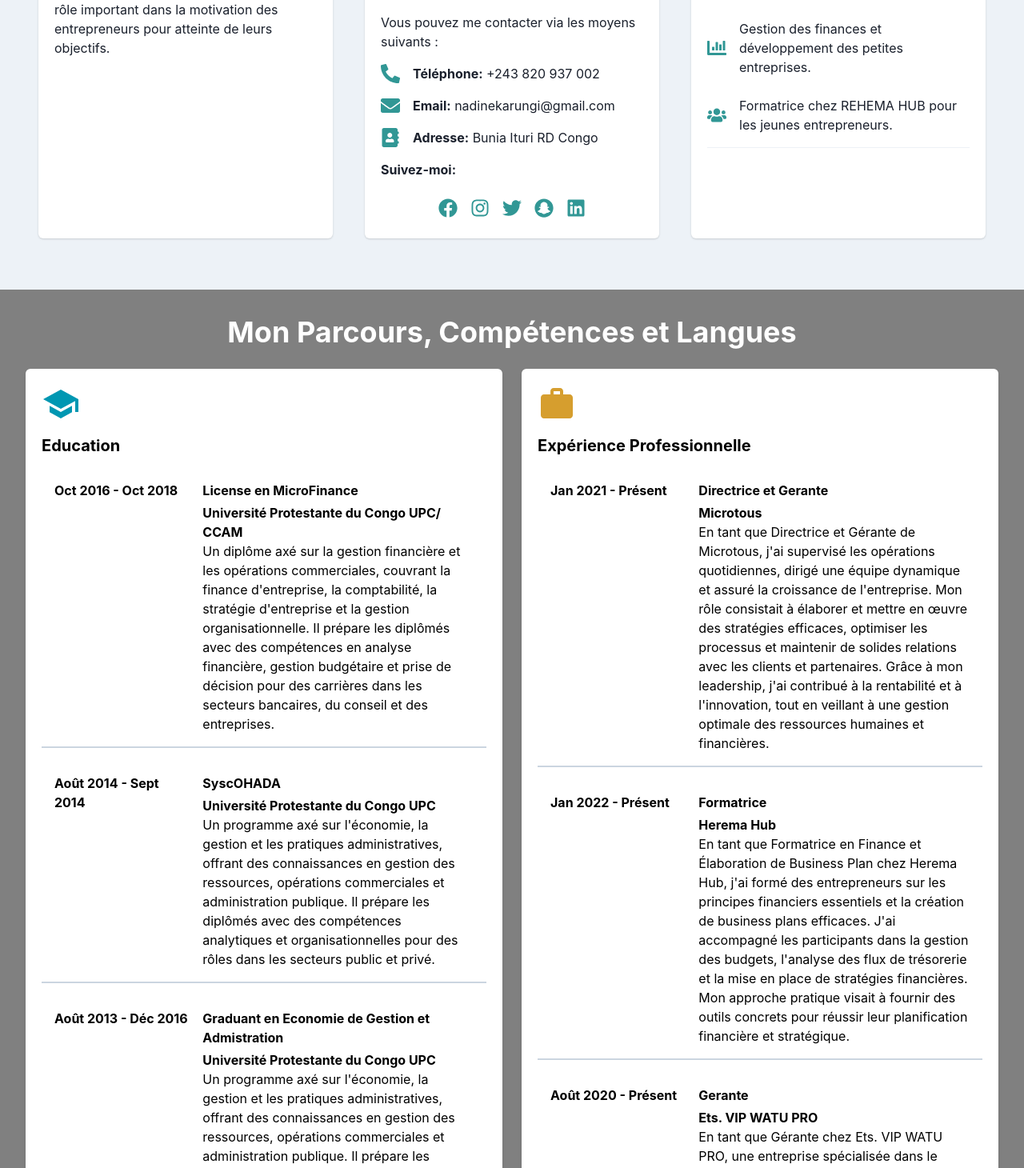
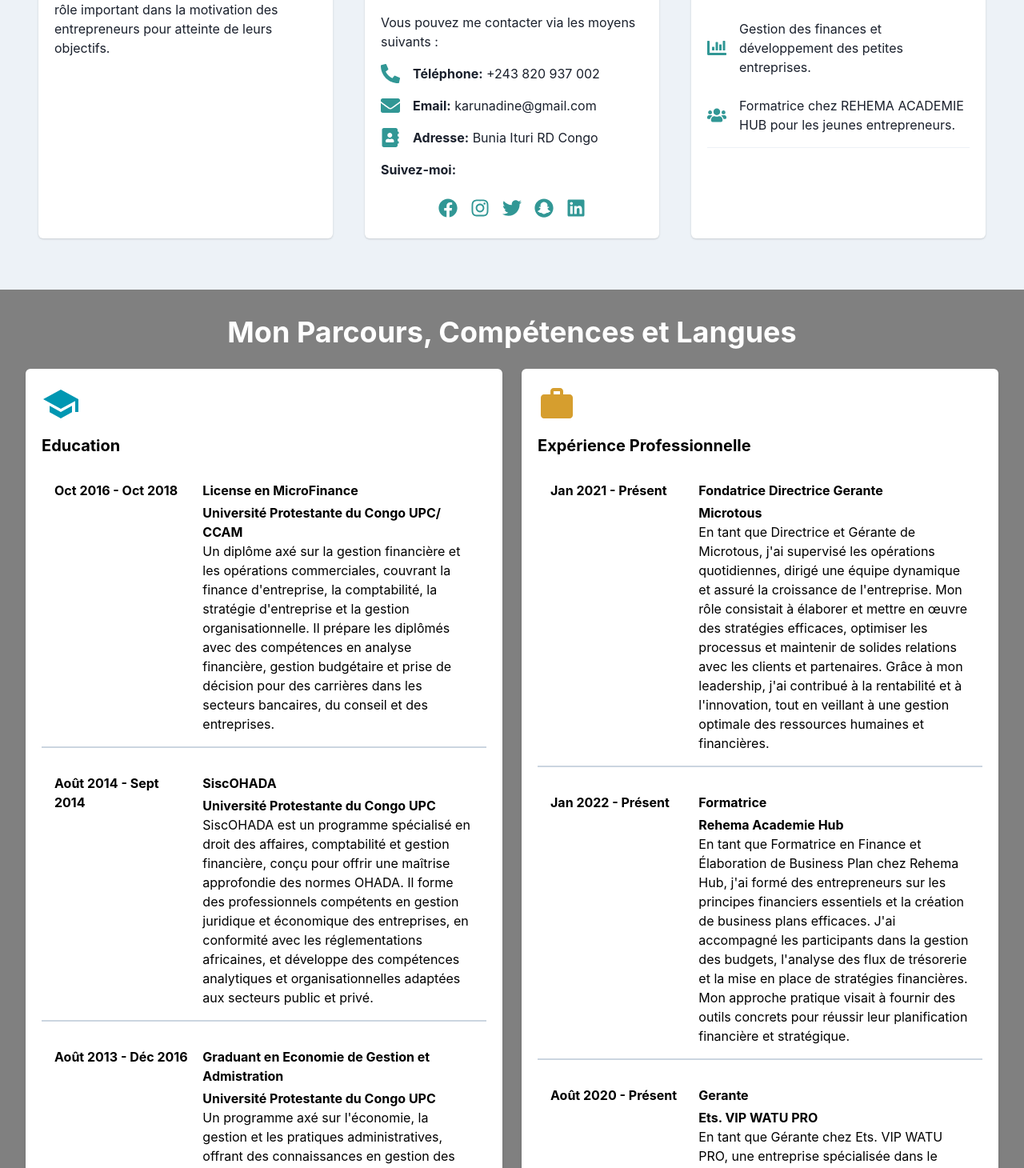
Before and after one commit to Zawadirugenyi/NadineKarungi, a React (Create React App) app: page / in a window 1280 px wide. Shown: the part 1323-2783 px from the top of the page at 80% size. Built offline with nearby package versions, Linux system fonts and the light colour scheme.

Commit message:
fixing errors

```diff
--- a/src/Components/footer1.jsx
+++ b/src/Components/footer1.jsx
@@ -7,8 +7,8 @@ const Footer1 = () => {
       as="footer"
       bg="gray.800"
       color="white"
-      py={2} // Reduced padding for height
-      px={{ base: 4, md: 8 }} // Reduced horizontal padding for a more compact look
+      py={2}
+      px={{ base: 4, md: 8 }}
       direction="column"
       justify="center"
       align="center"
@@ -74,7 +74,7 @@ const Footer1 = () => {
             Contact
           </Heading>
           <Text fontSize="md" mb={1}>
-            Email: nadinekarungi@gmail.com
+            Email: karunadine@gmail.com
           </Text>
           <Text fontSize="md" mb={1}>Téléphone: +243 820 937 002</Text>
           <Text fontSize="md">Basée à: Bunia Ituri, République Démocratique du Congo</Text>
--- a/src/pages/home.jsx
+++ b/src/pages/home.jsx
@@ -163,7 +163,7 @@ const HomePage = () => {
               <Flex align="center">
                 <Icon as={FaEnvelope} boxSize={6} color="teal.500" mr={4} />
                 <Text fontSize="md">
-                  <strong>Email:</strong> nadinekarungi@gmail.com
+                  <strong>Email:</strong> karunadine@gmail.com
                 </Text>
               </Flex>
 
@@ -235,7 +235,7 @@ const HomePage = () => {
               <Flex align="center">
                 <Icon as={FaUsers} boxSize={6} color="teal.500" mr={4} />
                 <Text fontSize="md">
-                  Formatrice chez REHEMA HUB pour les jeunes entrepreneurs.
+                  Formatrice chez REHEMA ACADEMIE HUB pour les jeunes entrepreneurs.
                 </Text>
               </Flex>
             </Stack>
@@ -290,12 +290,11 @@ const HomePage = () => {
                 </Text>
                 <Box>
                   <Text fontWeight="bold" mb={1}>
-                    <strong>SyscOHADA</strong>
+                    <strong>SiscOHADA</strong>
                   </Text>
                   <Text fontWeight="bold">Université Protestante du Congo UPC</Text>
                   <Text>
-                    Un programme axé sur l'économie, la gestion et les pratiques administratives, offrant des connaissances en gestion des ressources, opérations commerciales et administration publique. Il prépare les diplômés avec des compétences analytiques et organisationnelles pour des rôles dans les secteurs public et privé.
-                  </Text>
+                    SiscOHADA est un programme spécialisé en droit des affaires, comptabilité et gestion financière, conçu pour offrir une maîtrise approfondie des normes OHADA. Il forme des professionnels compétents en gestion juridique et économique des entreprises, en conformité avec les réglementations africaines, et développe des compétences analytiques et organisationnelles adaptées aux secteurs public et privé.  </Text>
                 </Box>
               </Grid>
             </Box>
@@ -355,7 +354,7 @@ const HomePage = () => {
                 </Text>
                 <Box>
                   <Text fontWeight="bold" mb={1}>
-                    <strong>Directrice et Gerante </strong>
+                    <strong>Fondatrice Directrice  Gerante </strong>
                   </Text>
                   <Text fontWeight="bold">Microtous</Text>
                   <Text>
@@ -374,9 +373,9 @@ const HomePage = () => {
                   <Text fontWeight="bold" mb={1}>
                     <strong>Formatrice</strong>
                   </Text>
-                  <Text fontWeight="bold">Herema Hub</Text>
+                  <Text fontWeight="bold">Rehema Academie Hub</Text>
                   <Text>
-                  En tant que Formatrice en Finance et Élaboration de Business Plan chez Herema Hub, j'ai formé des entrepreneurs sur les principes financiers essentiels et la création de business plans efficaces. J'ai accompagné les participants dans la gestion des budgets, l'analyse des flux de trésorerie et la mise en place de stratégies financières. Mon approche pratique visait à fournir des outils concrets pour réussir leur planification financière et stratégique.
+                  En tant que Formatrice en Finance et Élaboration de Business Plan chez Rehema Hub, j'ai formé des entrepreneurs sur les principes financiers essentiels et la création de business plans efficaces. J'ai accompagné les participants dans la gestion des budgets, l'analyse des flux de trésorerie et la mise en place de stratégies financières. Mon approche pratique visait à fournir des outils concrets pour réussir leur planification financière et stratégique.
      </Text>
                 </Box>
               </Grid>
```
